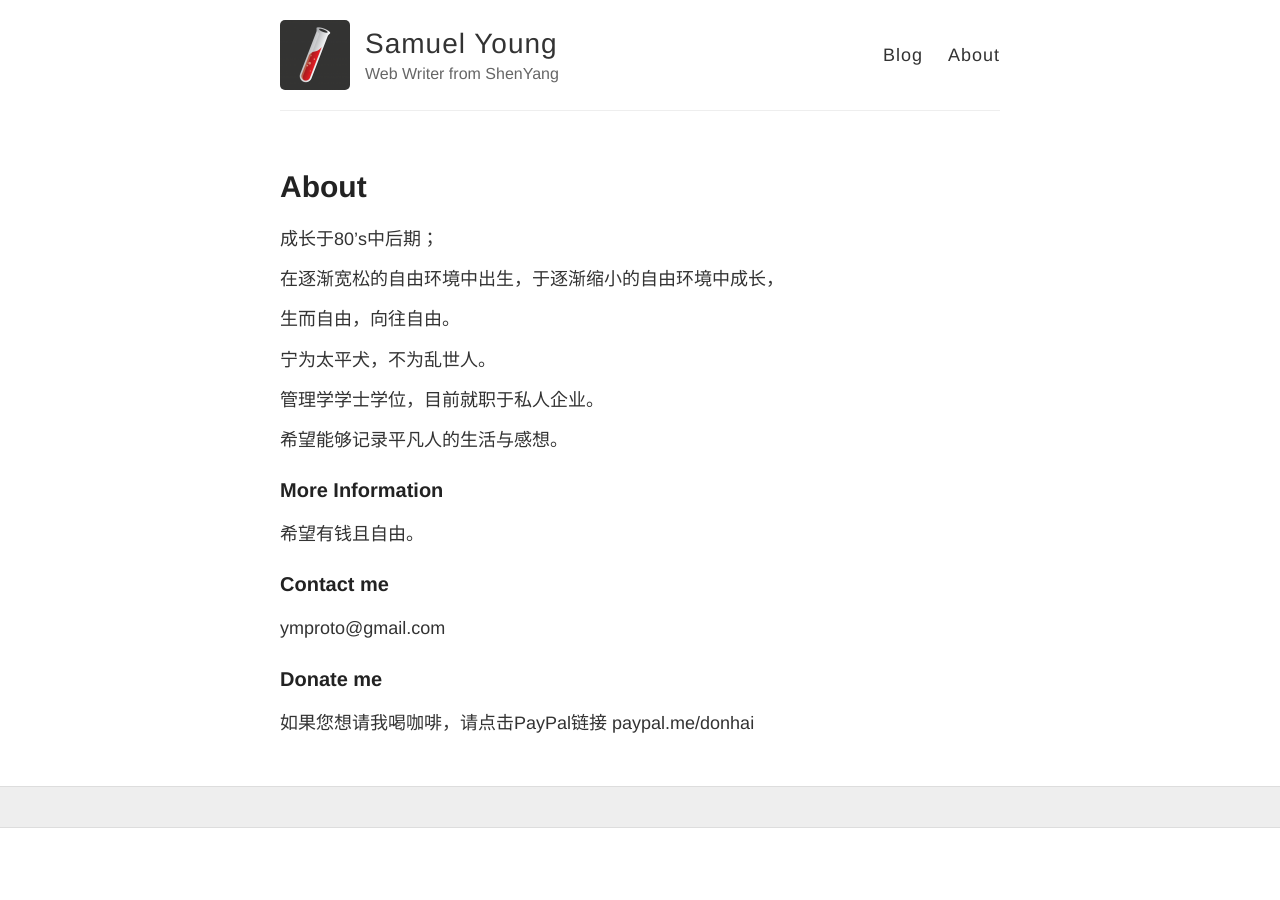
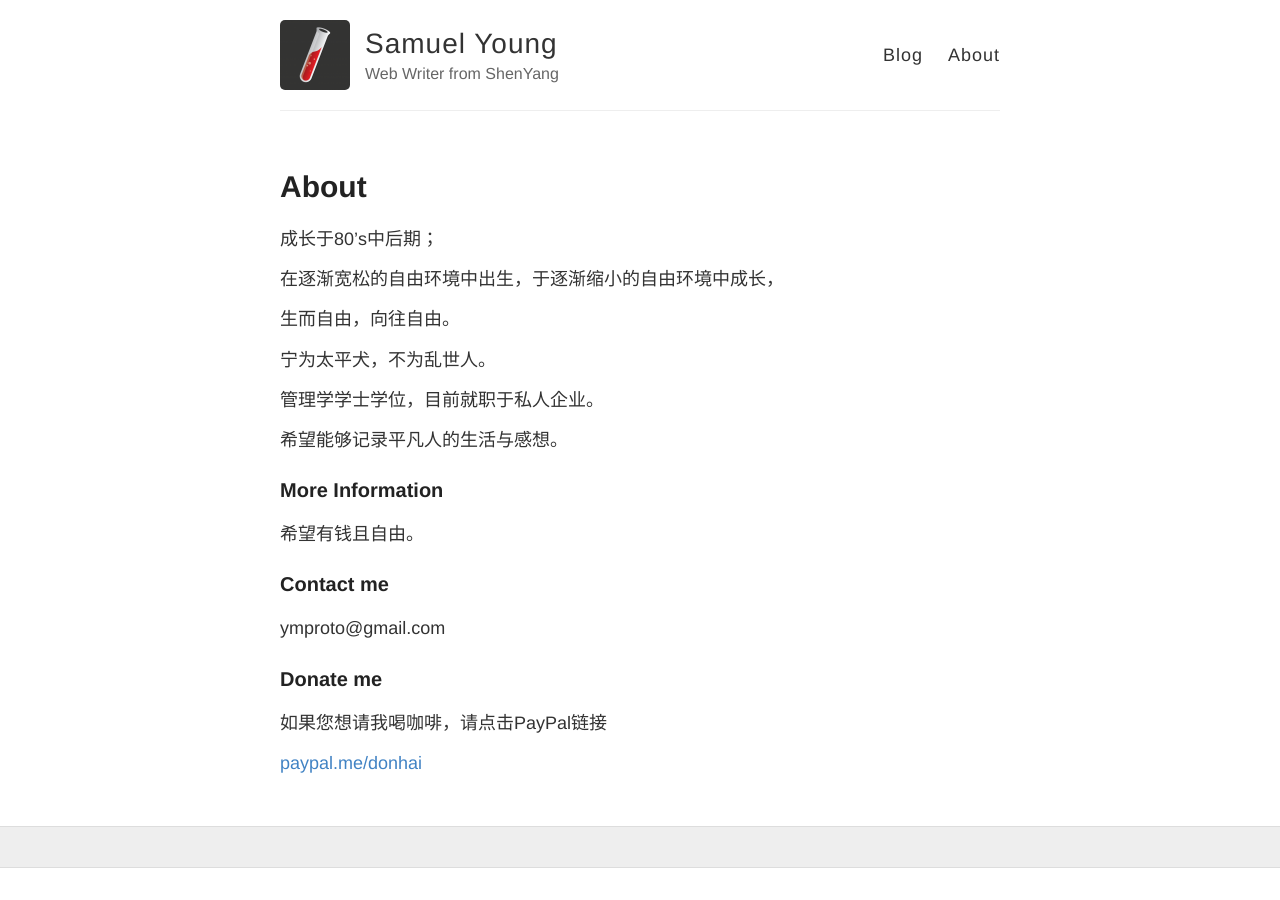
Before and after one commit to samuelyoung-dot/samuelyoung-dot.github.io, a Jekyll site: the page built from about.md, in a window 1280 px wide. Built offline with Jekyll 4.4.1, drawn with Linux system fonts in a browser that asks for light colours; part of the change alters nothing that is shown.

```diff
--- a/about.md
+++ b/about.md
@@ -25,4 +25,5 @@ permalink: /about/
 
 ### Donate me
    如果您想请我喝咖啡，请点击PayPal链接
-   paypal.me/donhai
+
+   [paypal.me/donhai](https://paypal.me/donhai?locale.x=zh_XC)
```
